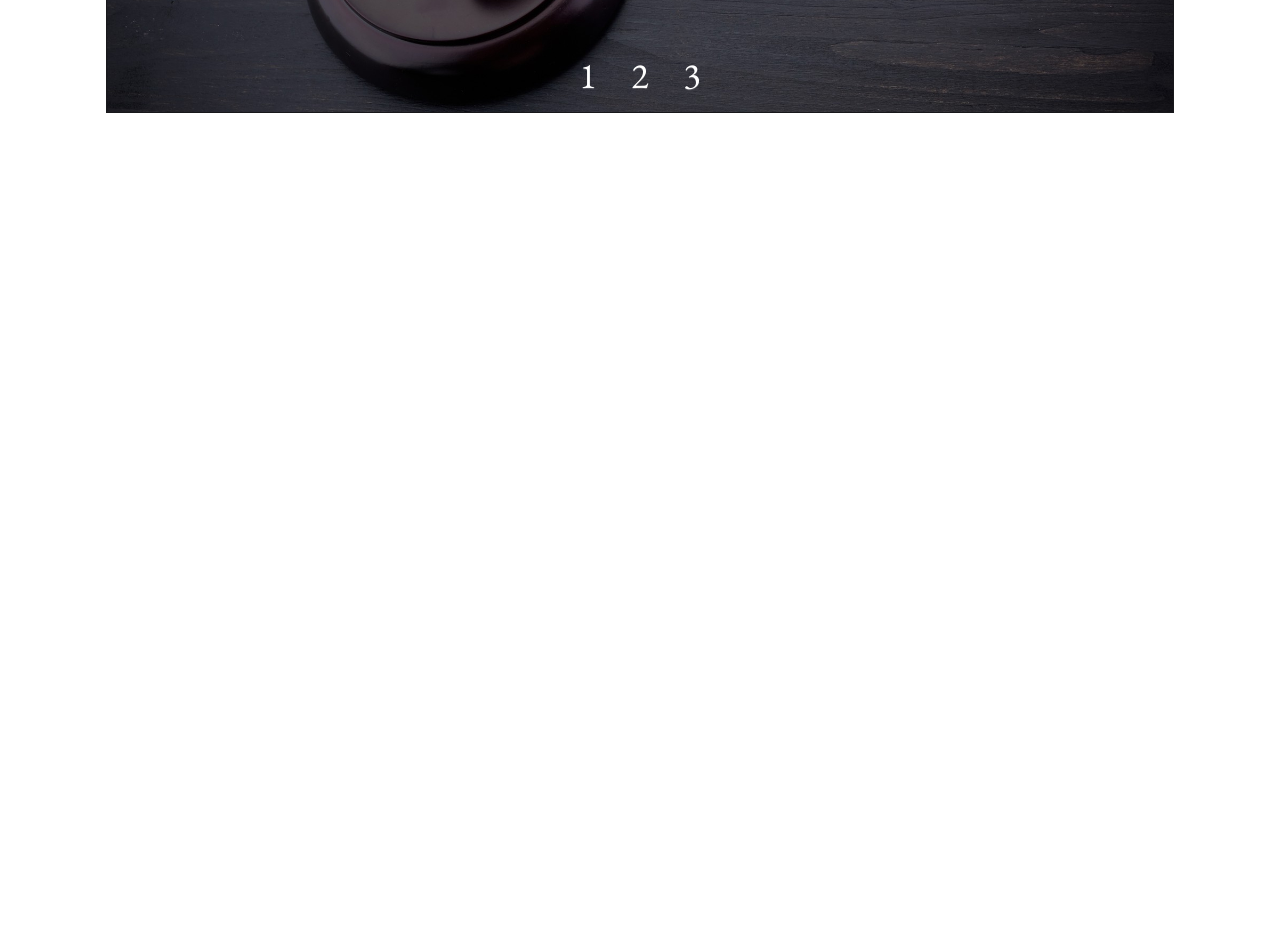
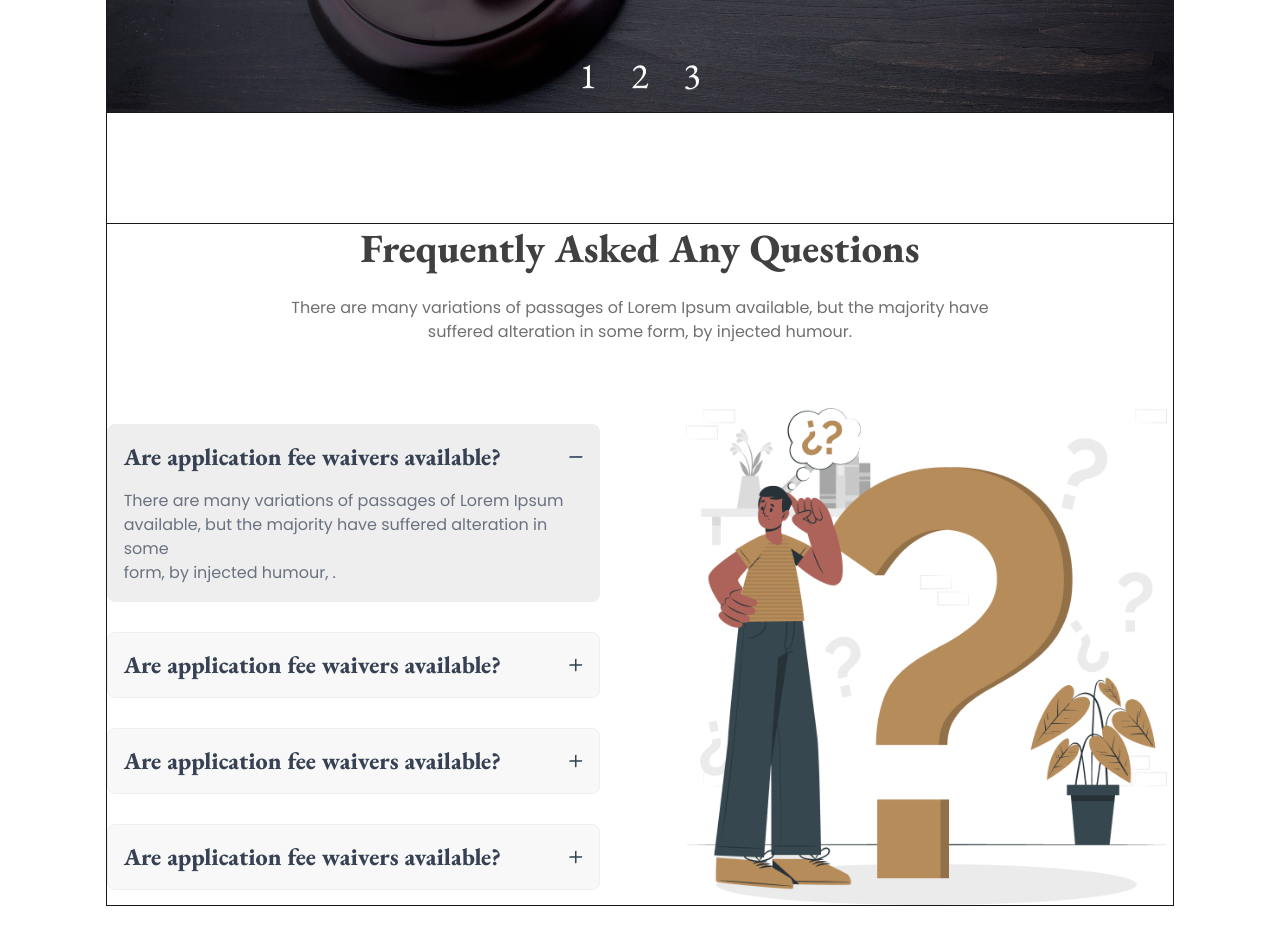
Before and after one commit to bdahsan1999wd/legal-solutions-with-daisyUI, a website: page public/index.html in a window 1280 px wide. Shown: the part 2753-3697 px from the top of the page. Before the commit the page ends 2977 px from the top, so only its background shows below. Drawn offline with nearby package versions, Linux system fonts and the light colour scheme.

Commit message:
frequently asked questions section added

```diff
--- a/public/index.html
+++ b/public/index.html
@@ -429,6 +429,95 @@
 
         </section>
 
+        <!---------- Frequently Asked Any Questions Section Added ---------->
+        <section class="mb-10 md:mb-16 lg:mb-28 outline-1">
+
+            <div class="text-center mb-16">
+                <h2 class="text-third text-2xl md:text-3xl lg:text-[40px] font-extrabold mb-6">Frequently Asked Any
+                    Questions</h2>
+                <p class="text-second font-secondary">There are many variations of passages of Lorem Ipsum available,
+                    but the majority have <br> suffered alteration in some form, by injected humour.</p>
+            </div>
+
+            <!---------- Frequently Asked Questions Container Added ---------->
+            <div class="hero">
+                <div class="hero-content gap-10 sm:gap-16 lg:gap-20 p-0 flex-col md:flex-row lg:flex-row-reverse">
+
+                    <!----- FAQ Image ----->
+                    <div class="w-full">
+                        <img src="../assets/images/faq.png" alt="faq image">
+                    </div>
+
+                    <!----- Frequently Asked Questions Added ----->
+                    <div class="w-full flex flex-col gap-[30px]">
+
+                        <!-- faq 1 -->
+                        <div class="collapse collapse-plus bg-base-300 border border-base-300">
+                            <input type="radio" name="my-accordion-3" checked="checked" />
+                            <div class="collapse-title text-xl md:text-2xl font-extrabold text-gray-700">Are application
+                                fee
+                                waivers
+                                available?</div>
+                            <div class="collapse-content text-gray-500 font-secondary text-xs md:text-base ">There are
+                                many variations
+                                of passages of
+                                Lorem Ipsum <br> available, but the majority have suffered alteration in some <br> form,
+                                by
+                                injected humour, . </div>
+                        </div>
+
+                        <!-- faq 2 -->
+                        <div class="collapse collapse-plus bg-base-200 border border-base-300">
+                            <input type="radio" name="my-accordion-3" />
+                            <div class="collapse-title text-xl md:text-2xl font-extrabold text-gray-700">Are application
+                                fee
+                                waivers
+                                available?</div>
+                            <div class="collapse-content text-gray-500 font-secondary text-xs md:text-base ">There are
+                                many variations
+                                of passages of
+                                Lorem Ipsum <br> available, but the majority have suffered alteration in some <br> form,
+                                by
+                                injected humour, . </div>
+                        </div>
+
+                        <!-- faq 3 -->
+                        <div class="collapse collapse-plus bg-base-200 border border-base-300">
+                            <input type="radio" name="my-accordion-3" />
+                            <div class="collapse-title text-xl md:text-2xl font-extrabold text-gray-700">Are application
+                                fee
+                                waivers
+                                available?</div>
+                            <div class="collapse-content text-gray-500 font-secondary text-xs md:text-base ">There are
+                                many variations
+                                of passages of
+                                Lorem Ipsum <br> available, but the majority have suffered alteration in some <br> form,
+                                by
+                                injected humour, . </div>
+                        </div>
+
+                        <!-- faq 4 -->
+                        <div class="collapse collapse-plus bg-base-200 border border-base-300">
+                            <input type="radio" name="my-accordion-3" />
+                            <div class="collapse-title text-xl md:text-2xl font-extrabold text-gray-700">Are application
+                                fee
+                                waivers
+                                available?</div>
+                            <div class="collapse-content text-gray-500 font-secondary text-xs md:text-base ">There are
+                                many variations
+                                of passages of
+                                Lorem Ipsum <br> available, but the majority have suffered alteration in some <br> form,
+                                by
+                                injected humour, . </div>
+                        </div>
+
+                    </div>
+
+                </div>
+            </div>
+
+        </section>
+
     </main>
 
 </body>
```
Also changed, not shown: public/output.css.
